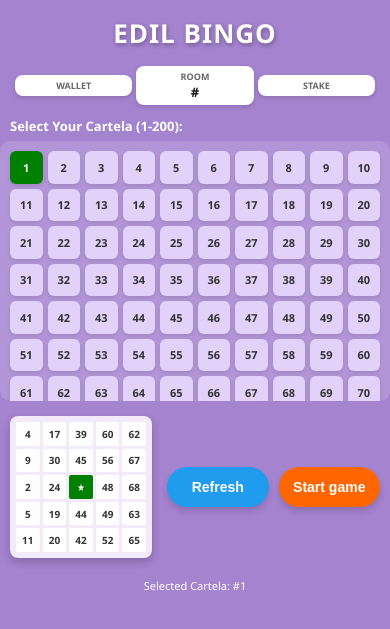
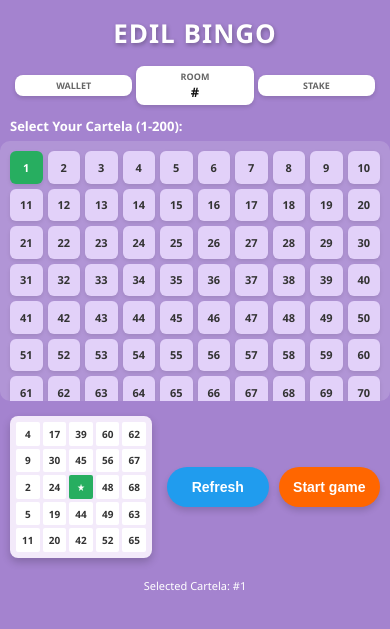
Before and after one commit to mikixa29-netizen/bingogame, a Flask app: template templates/game.html in a window 390 px wide. Shown: the top 629 px of the page. Run offline with Flask 3, Linux system fonts and the light colour scheme; the template is opened without the code that fills it, so the values that code supplies are empty.

Commit message:
Update UI with interactive mini-preview below, green selection state, bold orange taken state, and responsive typography

```diff
--- a/templates/game.html
+++ b/templates/game.html
@@ -98,10 +98,10 @@
         }
         /* User's selected cartela is green */
         .num-cell.selected {
-            background: #008000 !important;
+            background: #27ae60 !important;
             color: #fff !important;
         }
-        /* Cartelas taken by other players are dark orange */
+        /* Cartelas taken by other players are bold orange */
         .num-cell.taken-by-other {
             background: #e67e22 !important;
             color: #fff !important;
@@ -141,7 +141,7 @@
             font-weight: bold;
         }
         .mini-cell.star {
-            background: #008000;
+            background: #27ae60;
             color: #fff;
         }
 
@@ -574,11 +574,6 @@
                 cell.onclick = () => {
                     if (cell.classList.contains('taken-by-other')) return;
                     document.querySelectorAll('.num-cell').forEach(c => {
-                        if (!c.classList.contains('taken-by-other') && !c.classList.contains('selected')) {
-                            // reset unselected
-                        }
-                    });
-                    document.querySelectorAll('.num-cell').forEach(c => {
                         if (c.classList.contains('selected') && !c.classList.contains('taken-by-other')) {
                             c.classList.remove('selected');
                         }
```
